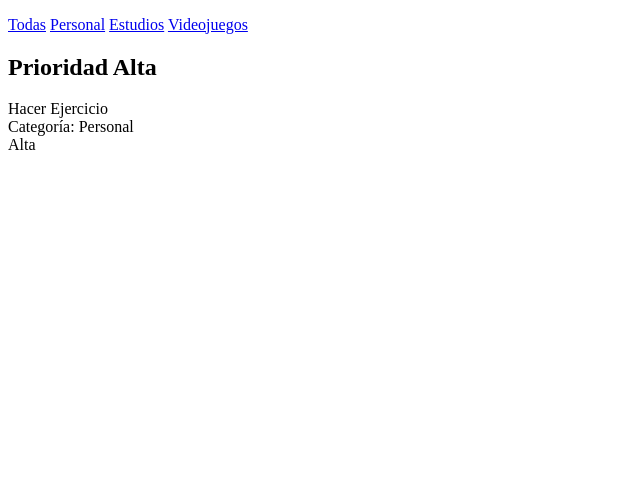
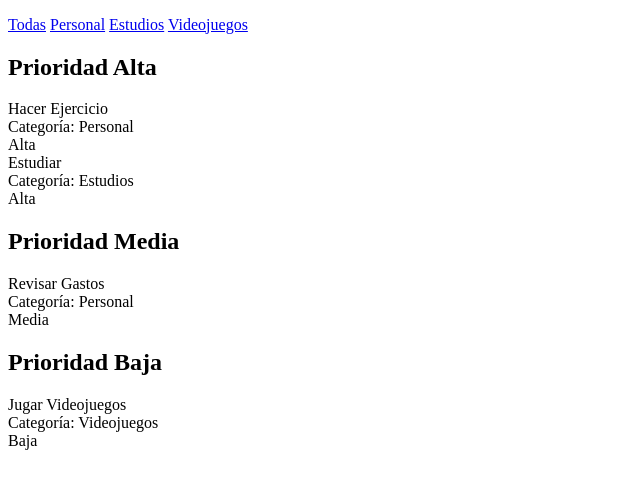
Before and after one commit to santy2911/taskflow-project, a plain HTML site: page index.html in a window 1280 px wide. Shown: the part 105-594 px from the top of the page, without its empty margins (0-640 px from the left). Drawn offline with Linux system fonts and the light colour scheme.

Commit message:
Todas las tareas

```diff
--- a/index.html
+++ b/index.html
@@ -23,8 +23,32 @@
             <section>
              <h2>Prioridad Alta</h2>
                 <div class="tarea">
-                <div class="nombre">Hacer Ejercicio</div>
-                <div class="categoria">Categoría: Personal</div>
-                <span class="badge alta">Alta</span> </div>
+                    <div class="nombre">Hacer Ejercicio</div>
+                    <div class="categoria">Categoría: Personal</div>
+                    <span class="badge alta">Alta</span> </div>
+
+                <div class="tarea">
+                    <div class="nombre">Estudiar</div>
+                    <div class="categoria">Categoría: Estudios</div>
+                    <span class="badge alta">Alta</span> </div>
+            </section>
+
+            <section>
+             <h2>Prioridad Media</h2>
+                <div class="tarea">
+                    <div class="nombre">Revisar Gastos</div>
+                    <div class="categoria">Categoría: Personal</div>
+                    <span class="badge media">Media</span> </div>
+            </section>
+
+            <section>
+             <h2>Prioridad Baja</h2>
+              <div class="tarea">
+                 <div class="nombre">Jugar Videojuegos</div>
+                 <div class="categoria">Categoría: Videojuegos</div>
+                 <span class="badge baja">Baja</span> </div>
+             </section>
+         </main>
+         </div>
 </body>
 </html>
```
